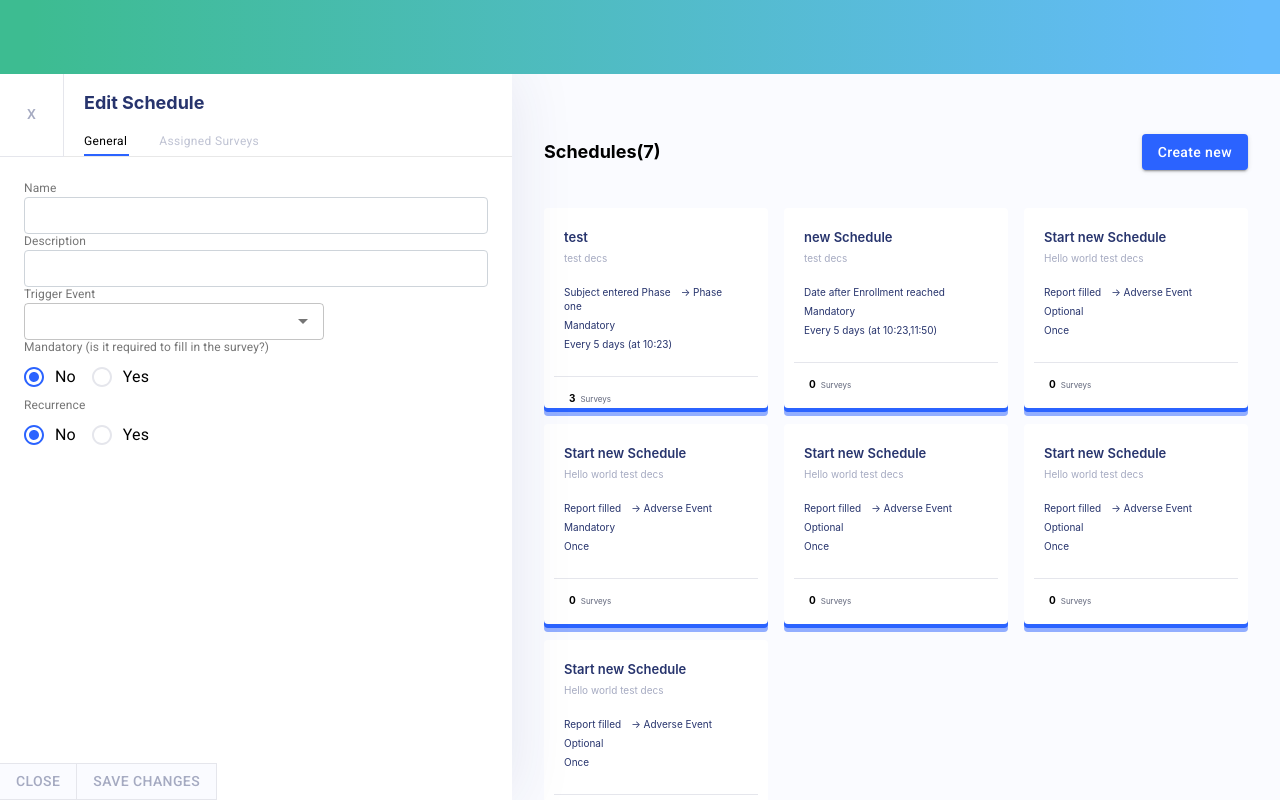
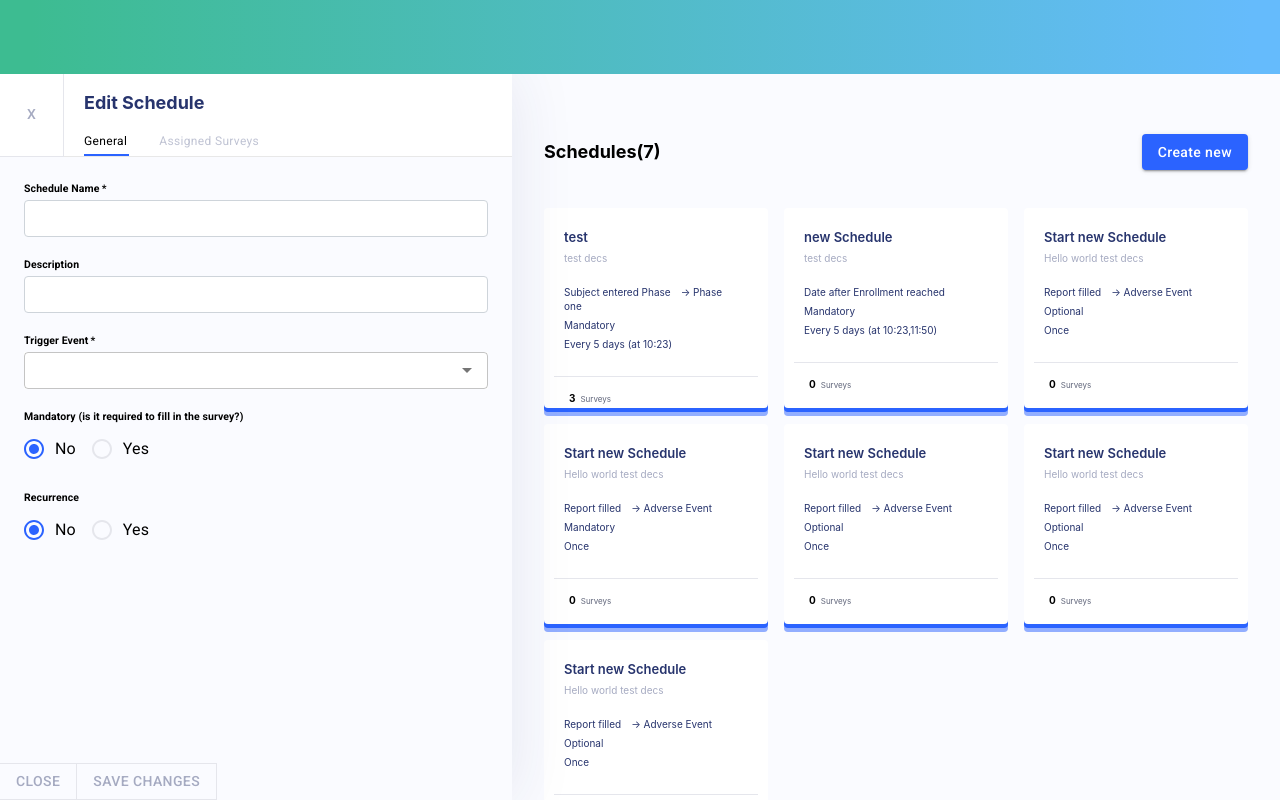
Before and after one commit to GyGaByyyTe/schedule_front, a React (Create React App) app: page / in a window 1280 px wide. Built offline with nearby package versions, Linux system fonts and the light colour scheme.

Commit message:
Fix styles

```diff
--- a/src/CustomFields/CustomAutocomplete/index.js
+++ b/src/CustomFields/CustomAutocomplete/index.js
@@ -10,8 +10,14 @@ const useStyles = makeStyles(() => ({
     }
   }
 }));
+const useTextStyles = makeStyles(() => ({
+  root: {
+    background: "white",
+  }
+}));
 const CustomAutocomplete = ({ id, model }) => {
   const classes = useStyles();
+  const textClasses = useTextStyles();
 
   return <Autocomplete
       id={id}
@@ -21,8 +27,7 @@ const CustomAutocomplete = ({ id, model }) => {
       getOptionLabel={(option) => option.title}
       getOptionSelected={(option, newValue) => option?.value === newValue?.value}
       onChange={(event, newValue) => model.onChange(newValue)}
-      style={{ width: 300 }}
-      renderInput={(params) => <TextField {...params} variant="outlined"/>}
+      renderInput={(params) => <TextField {...params} classes={textClasses} variant="outlined"/>}
   />
 }
 
--- a/src/CustomInput/index.js
+++ b/src/CustomFields/CustomInput/index.js
@@ -4,6 +4,7 @@ import {InputBase} from "@material-ui/core";
 const CustomInput = withStyles((theme) => ({
   root: {
     width: "100%",
+    // background: "white",
     "& input[type='time']": { width: "auto" },
     "& input[type='button']": { width: "auto" }
   },
--- /dev/null
+++ b/src/CustomFields/CustomLabel/index.js
@@ -0,0 +1,25 @@
+import {makeStyles} from "@material-ui/core/styles";
+import InputLabel from "@material-ui/core/InputLabel";
+import React from "react";
+
+const useStyles = makeStyles(() => ({
+  root: {
+    color: "black",
+    fontWeight: "600",
+    fontSize: 14,
+    margin: "20px 0 5px",
+
+    "&:first-child": {
+      marginTop: 0
+    }
+  }
+}));
+
+const CustomLabel = ({ id, text, required = false }) => {
+  const classes = useStyles()
+  return <InputLabel shrink classes={classes} required={required} htmlFor={id}>
+    {text}
+  </InputLabel>
+}
+
+export default CustomLabel;
--- a/src/CustomFields/CustomNumberInput/index.js
+++ b/src/CustomFields/CustomNumberInput/index.js
@@ -1,5 +1,5 @@
 import InputAdornment from "@material-ui/core/InputAdornment";
-import CustomInput from "../../CustomInput";
+import CustomInput from "../CustomInput";
 import React from "react";
 import {makeStyles} from "@material-ui/core/styles";
 
--- a/src/Editor/index.js
+++ b/src/Editor/index.js
@@ -45,7 +45,7 @@ const useStyles = makeStyles((theme) => ({
     height: "100%",
     position: "relative",
     flexGrow: 1,
-    backgroundColor: theme.palette.background.paper,
+    backgroundColor: "#FAFBFF",
   },
   button: {
     background: "none",
@@ -61,11 +61,16 @@ const useStyles = makeStyles((theme) => ({
   },
   header: {
     display: "flex",
+    background: "white"
   },
   title: {
     color: "rgb(39,52,109)",
     fontSize: 18,
     paddingLeft: 20,
+  },
+  main: {
+    overflowY: "scroll",
+    height: "100%",
   },
   footer: {
     position: "absolute",
@@ -97,7 +102,7 @@ const Editor = () => {
             </CustomTabs>
           </div>
         </div>
-        <div className={classes.content}>
+        <div className={classes.main}>
           <FormHandler value={tabValue}/>
         </div>
         <div className={classes.footer}>
--- /dev/null
+++ b/src/FormHandler/index.css
@@ -0,0 +1,8 @@
+.FormHandler {
+    margin-bottom: 120px;
+}
+
+.FormHandler input[type='time'] {
+    padding: 10px 8px;
+    font-size: 13px;
+}
--- a/src/FormHandler/index.js
+++ b/src/FormHandler/index.js
@@ -2,8 +2,7 @@ import React from "react";
 import Box from "@material-ui/core/Box";
 import Typography from "@material-ui/core/Typography";
 import PropTypes from "prop-types";
-import InputLabel from "@material-ui/core/InputLabel";
-import CustomInput from "../CustomInput";
+import CustomInput from "../CustomFields/CustomInput";
 import useFormHandler from "./useFormHandler";
 import RadioGroup from "@material-ui/core/RadioGroup";
 import FormControlLabel from "@material-ui/core/FormControlLabel";
@@ -11,6 +10,9 @@ import CustomAutocomplete from "../CustomFields/CustomAutocomplete";
 import {withStyles} from "@material-ui/core/styles";
 import CustomRadio from "../CustomFields/CustomRadio";
 import CustomNumberInput from "../CustomFields/CustomNumberInput";
+import Grid from "@material-ui/core/Grid";
+import CustomLabel from "../CustomFields/CustomLabel";
+import "./index.css";
 
 const TabPanel = withStyles((theme) => ({
   root: {
@@ -35,11 +37,10 @@ const TabPanel = withStyles((theme) => ({
 }))((props) => {
   const { children, value, index, classes, ...other } = props;
   return (
-      <div
-          role="tabpanel"
+      <div role="tabpanel"
            hidden={value !== index}
            id={`simple-tabpanel-${index}`}
-          aria-labelledby={`simple-tab-${index}`}
+          // aria-labelledby={`simple-tab-${index}`}
            {...other}
       >
         {value === index && (
@@ -61,32 +62,24 @@ TabPanel.propTypes = {
 const FormHandler = ({ value }) => {
   const { schedule } = useFormHandler();
   return (
-      <>
+      <div className="FormHandler">
         <TabPanel value={value} index={0}>
-          <InputLabel shrink htmlFor="name">
-            Name
-          </InputLabel>
-          <CustomInput required
-                       id="name"
+          <CustomLabel id="name" text="Schedule Name" required/>
+          <CustomInput id="name"
+                       required
                        value={schedule.name.value}
                        onChange={schedule.name.onChange}/>
 
-          <InputLabel shrink htmlFor="description">
-            Description
-          </InputLabel>
+          <CustomLabel id="description" text="Description"/>
           <CustomInput id="description"
                        value={schedule.description.value}
                        onChange={schedule.description.onChange}/>
 
-          <InputLabel shrink htmlFor="trigger">
-            Trigger Event
-          </InputLabel>
-          <CustomAutocomplete id="trigger" model={schedule.triggers}/>
+          <CustomLabel id="trigger" text="Trigger Event" required/>
+          <CustomAutocomplete id="trigger" required model={schedule.triggers}/>
 
           {schedule.triggerExtension.label &&
-          <InputLabel shrink htmlFor="triggerExtension">
-            {schedule.triggerExtension.label}
-          </InputLabel>
+          <CustomLabel id="triggerExtension" text={schedule.triggerExtension.label}/>
           }
           {schedule.triggerExtension.options
               ? (<CustomAutocomplete id="triggerExtension" model={schedule.triggerExtension}/>)
@@ -94,9 +87,7 @@ const FormHandler = ({ value }) => {
               (<CustomNumberInput id="triggerExtension" model={schedule.triggerExtension}/>)
           }
 
-          <InputLabel shrink htmlFor="mandatory">
-            Mandatory (is it required to fill in the survey?)
-          </InputLabel>
+          <CustomLabel id="mandatory" text="Mandatory (is it required to fill in the survey?)"/>
           <RadioGroup id="mandatory" row name="mandatory"
                       value={schedule.mandatory.value}
                       onChange={schedule.mandatory.onChange}>
@@ -105,16 +96,12 @@ const FormHandler = ({ value }) => {
           </RadioGroup>
           {schedule.deadline.options.length > 0 &&
           <React.Fragment>
-            <InputLabel shrink htmlFor="deadline">
-              Deadline to fill in the survey:
-            </InputLabel>
+            <CustomLabel id="deadline" text="Deadline to fill in the survey:"/>
             <CustomAutocomplete id="deadline" model={schedule.deadline}/>
           </React.Fragment>
           }
 
-          <InputLabel shrink htmlFor="recurrence">
-            Recurrence
-          </InputLabel>
+          <CustomLabel id="recurrence" text="Recurrence"/>
           <RadioGroup id="recurrence" row
                       value={schedule.recurrence.value}
                       onChange={schedule.recurrence.onChange}>
@@ -123,32 +110,32 @@ const FormHandler = ({ value }) => {
           </RadioGroup>
           {schedule.recurrence.showDays &&
           <React.Fragment>
-            <InputLabel shrink htmlFor="everyDays">
-              Every
-            </InputLabel>
+            <CustomLabel id="everyDays" text="Every"/>
             <CustomNumberInput id="everyDays" model={schedule.everyDays}/>
 
-            <InputLabel shrink htmlFor="at">
-              At
-            </InputLabel>
+            <CustomLabel id="at" text="At"/>
+            <Grid container justify="flex-start" spacing={1}>
               {schedule.time.value.map((time, id) => (
-                <CustomInput id={`${time}#${id}`}
+                  <Grid key={`${time}#${id}`} item lg={3} md={4} sm={6} xs={12}>
+                    <CustomInput type="time"
                                  inputProps={{ step: 300 }}
-                             type="time"
                                  value={time}
                                  onChange={schedule.time.onChange}/>
+                  </Grid>
               ))}
+              <Grid key="button#$" item lg={3} md={4} sm={6} xs={12}>
                 <CustomInput type="button"
                              value="+"
                              onClick={schedule.time.addTime}/>
-
+              </Grid>
+            </Grid>
           </React.Fragment>
           }
         </TabPanel>
         <TabPanel value={value} index={1}>
           Second panelolo
         </TabPanel>
-      </>
+      </div>
   )
 }
 
--- a/src/ScheduleList/index.js
+++ b/src/ScheduleList/index.js
@@ -46,7 +46,7 @@ const ScheduleList = () => {
               </div>
             </Grid>
             {data.map((schedule) => (
-                <Grid key={schedule.id} item xs={4} onClick={onClickSchedule(schedule)}>
+                <Grid key={schedule.id} item lg={4} md={5} sm={6} xs={12} onClick={onClickSchedule(schedule)}>
                   <ScheduleCard item={schedule} className={classes.paper}/>
                 </Grid>
             ))}
--- a/src/Wrapper/index.js
+++ b/src/Wrapper/index.js
@@ -21,6 +21,7 @@ const useStyles = makeStyles(() => ({
     minWidth: "40%",
     maxWidth: 500,
     position: "relative",
+    background: "#FAFBFF",
     boxShadow: "0px 0px 60px rgba(39, 52, 109, 0.1)",
   }
 }));
```
Also changed, not shown: 1 other file (tests, documents, lock files or other folders). Lines whose indentation alone changed are shown as unchanged.
